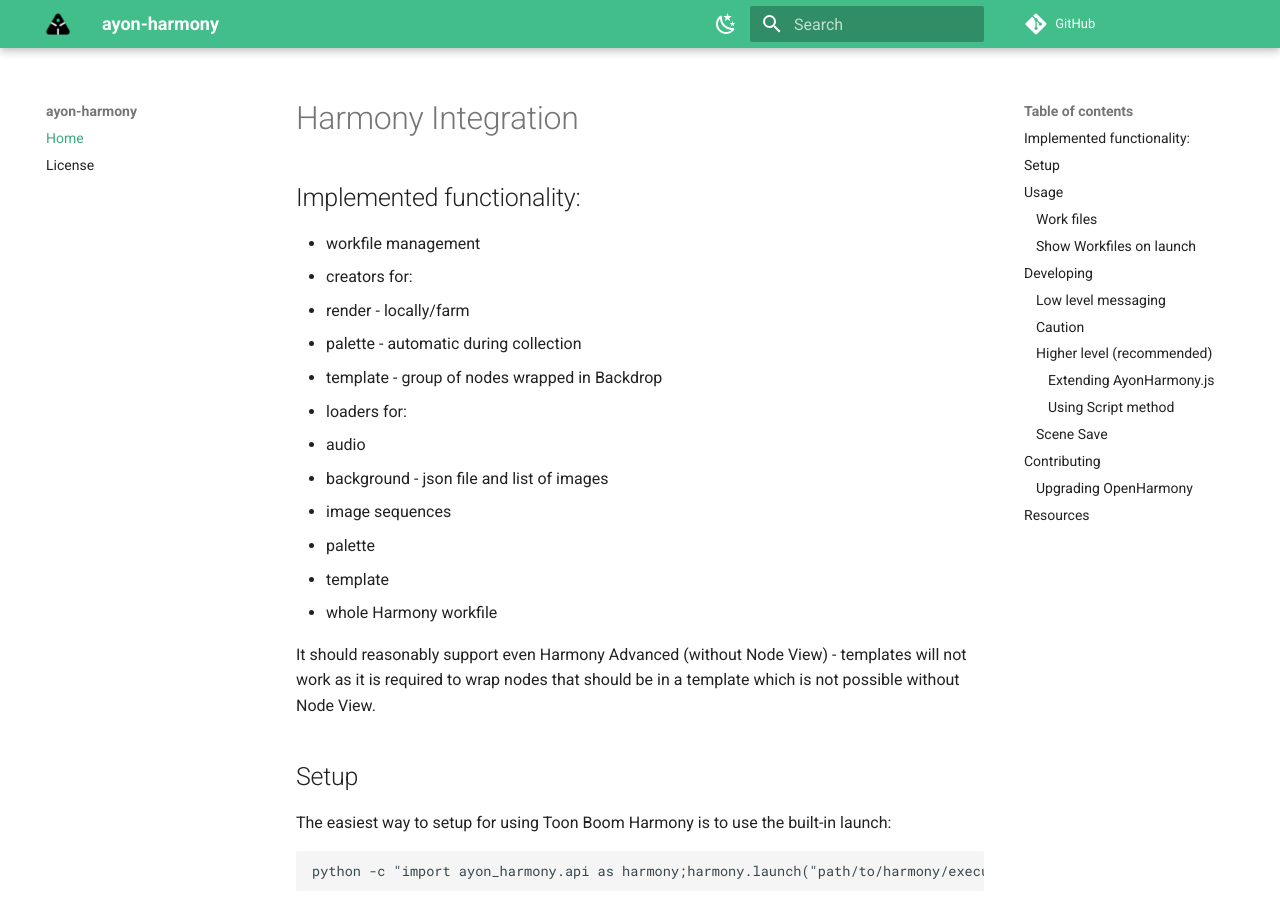
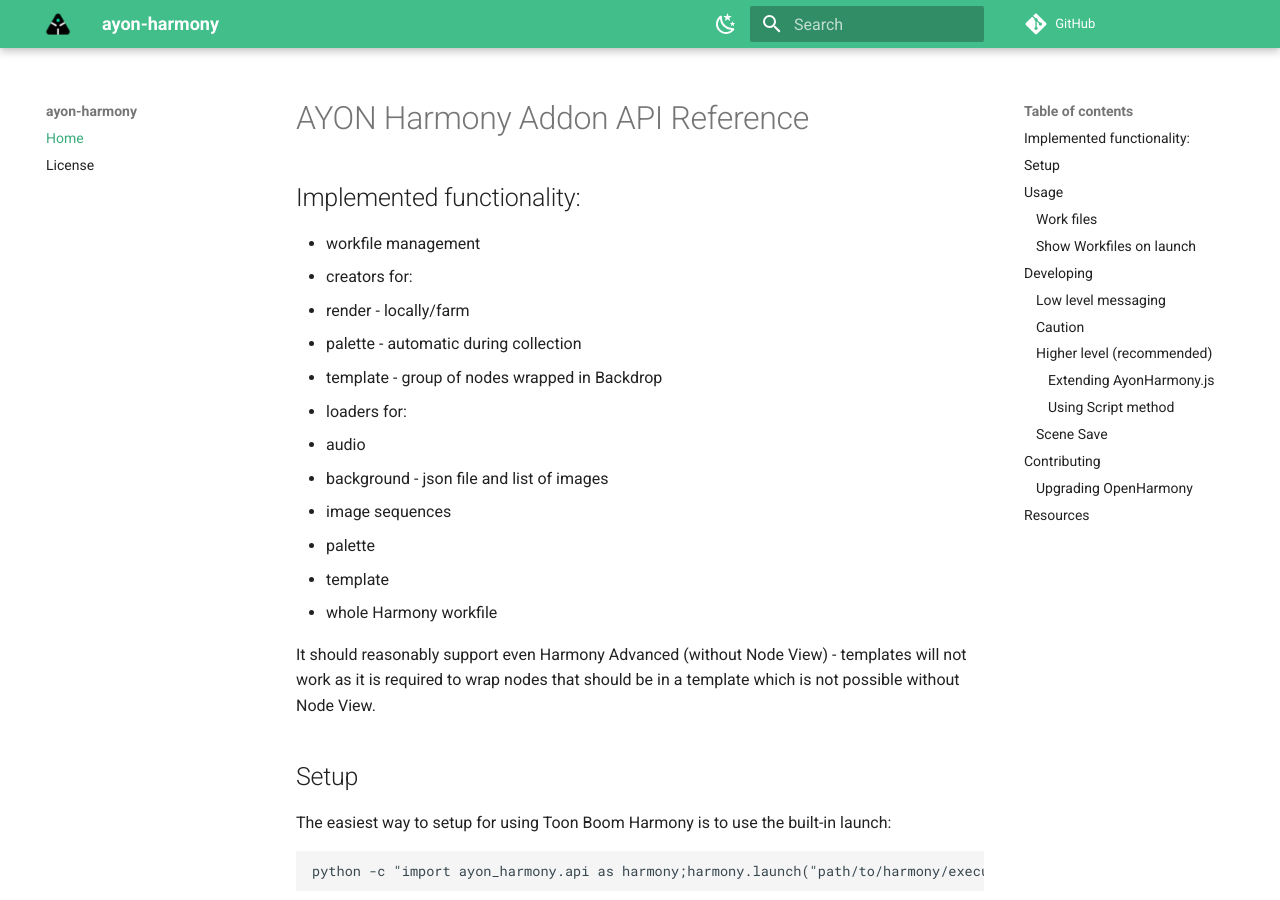
Before and after one commit to ynput/ayon-harmony, an MkDocs documentation site: the page built from docs/index.md, in a window 1280 px wide and 900 px high. Built offline with MkDocs 1.6.1 and Material for MkDocs 9.7.7, drawn with Linux system fonts in a browser that asks for light colours; comment, search, counter and statistics services are not loaded; the version menu is left out.

Commit message:
MK Docs: Refactor the title

```diff
--- a/docs/index.md
+++ b/docs/index.md
@@ -1 +1,3 @@
---8<-- "README.md"
+# AYON Harmony Addon API Reference
+
+--8<-- "README.md:3"
```
